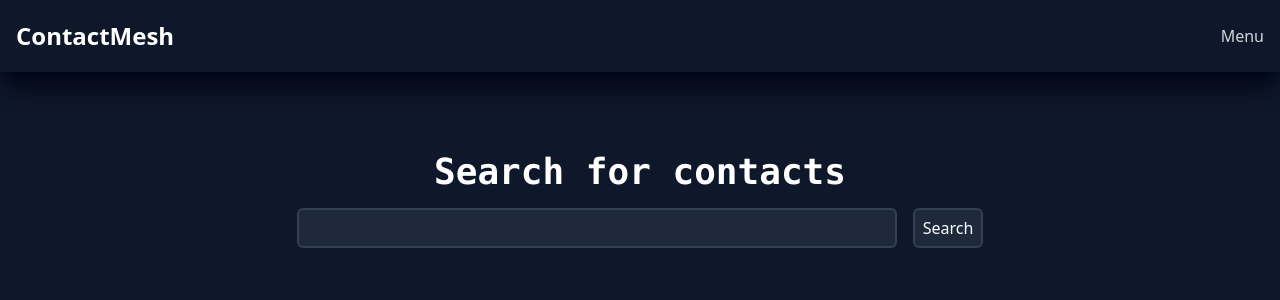
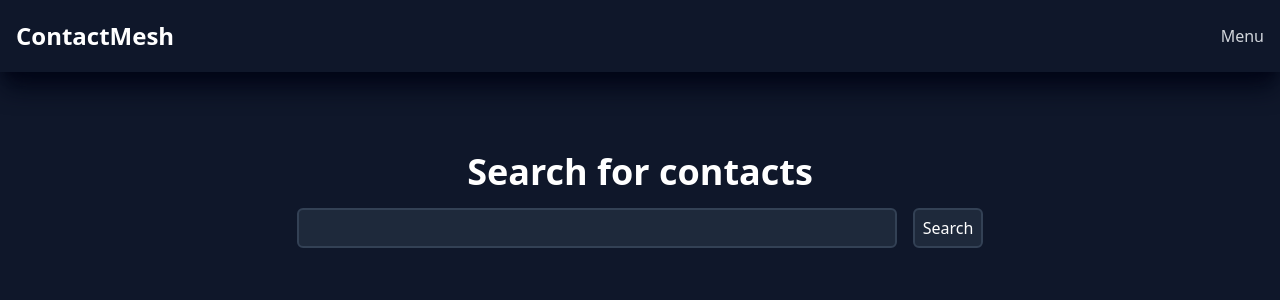
Before and after one commit to bezunyl/ContactMesh, a Django app: page /contacts/ in a window 1280 px wide. Shown: the top 300 px of the page. Run offline with Django 5.2, Linux system fonts and the light colour scheme; the visitor is signed in with stand-in values (Sample User, id 1); style sheets or scripts are compiled from the project's sources; some libraries are stand-ins or nearby versions.

Commit message:
fix: changed font family on contacts index. was an eyesore

```diff
--- a/contacts/templates/contacts/index.html
+++ b/contacts/templates/contacts/index.html
@@ -7,7 +7,7 @@
 <section class="flex items-center justify-center mt-10">
     <div class="w-full">
         <div class="flex items-center justify-center mb-4">
-            <h1 class="text-4xl font-mono font-bold">Search for contacts</h1>
+            <h1 class="text-4xl font-bold">Search for contacts</h1>
         </div>
         <div class="flex items-center justify-center gap-4">
             <input type="text" class="border-slate-700 border-2 rounded-md bg-slate-800 w-1/2 h-10"/>
```
